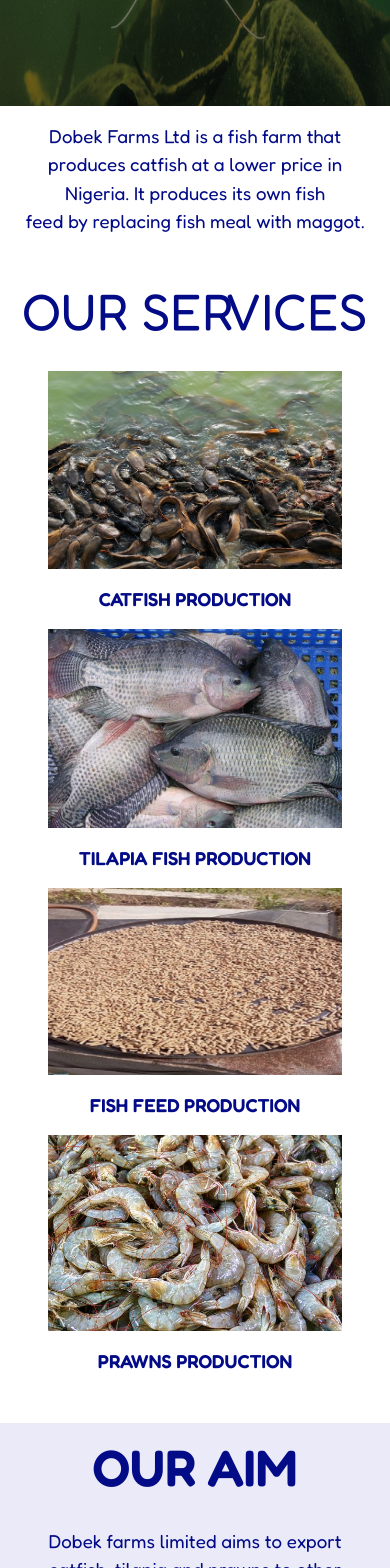
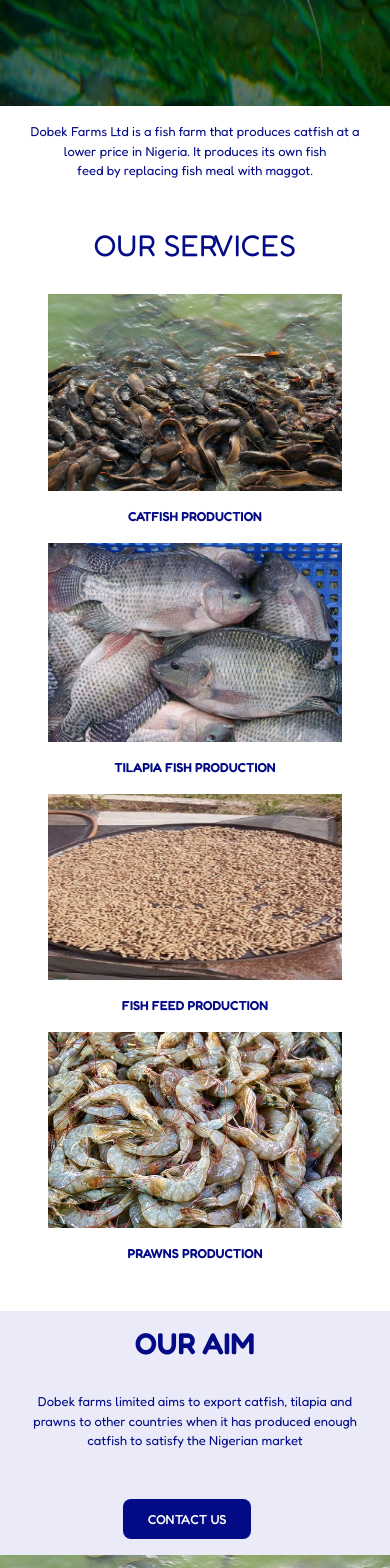
Before and after one commit to PSongs/DOBEX-FARM, a React (Vite) app: page / in a window 390 px wide. Shown: the part 400-1968 px from the top of the page. Built offline with nearby package versions, Linux system fonts and the light colour scheme.

Commit message:
HOME IAGE CHANGED

```diff
--- a/src/Components/Home/home.css
+++ b/src/Components/Home/home.css
@@ -375,6 +375,14 @@
         overflow: hidden;
     }
 
+    .Hero-Two h3{
+        font-size: 13px;
+    }
+
+    .Hero-Two h1{
+        font-size: 30px;
+    }
+
     .Hero-Two h3, .Hero-Two h1 {
         font-weight: 400;
         width: 100%;
@@ -442,6 +450,14 @@
     .Hero-Three-Text h1, .Hero-Three-Text h3 {
         color: #030b86;
         text-align: center;
+    }
+
+    .Hero-Three-Text h1{
+        font-size: 30px;
+    }
+
+    .Hero-Three-Text h3{
+        font-size: 13px;
     }
 
     .Hero-Three-Image {
@@ -483,6 +499,8 @@
         width: 100%;
         height: auto;
         padding-top: 2rem;
+        padding-left: 2rem;
+        padding-right: 2rem;
     }
 
     .Hero-Four-IMG h2 {
--- a/src/Pages/Home.jsx
+++ b/src/Pages/Home.jsx
@@ -2,7 +2,7 @@ import React from "react";
 import Nav from "../Components/Nav/Nav";
 import Footer from "../Components/Footer/Footer";
 import "../Components/Home/home.css";
-import BImage from "../assets/FISH.jpg";
+import BImage from "../assets/BIG FISH .jpg";
 import { Link } from "react-router-dom";
 import CATFISH from "../assets/india-929719_640.jpg";
 import TILAPIAFISH from "../assets/tilapia fish.jpg";
```
Also changed, not shown: src/assets/BIG FISH .jpg (added).
